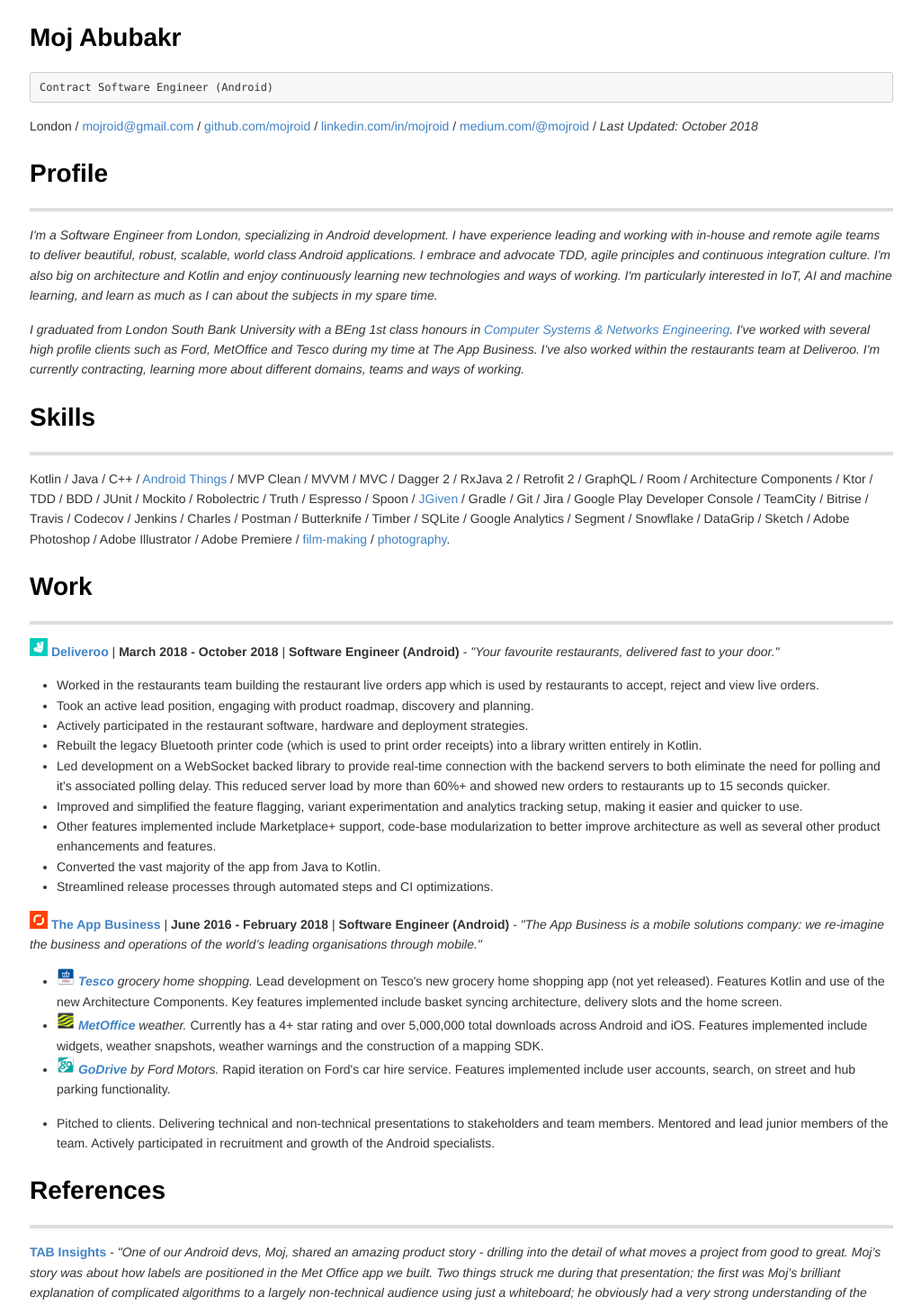
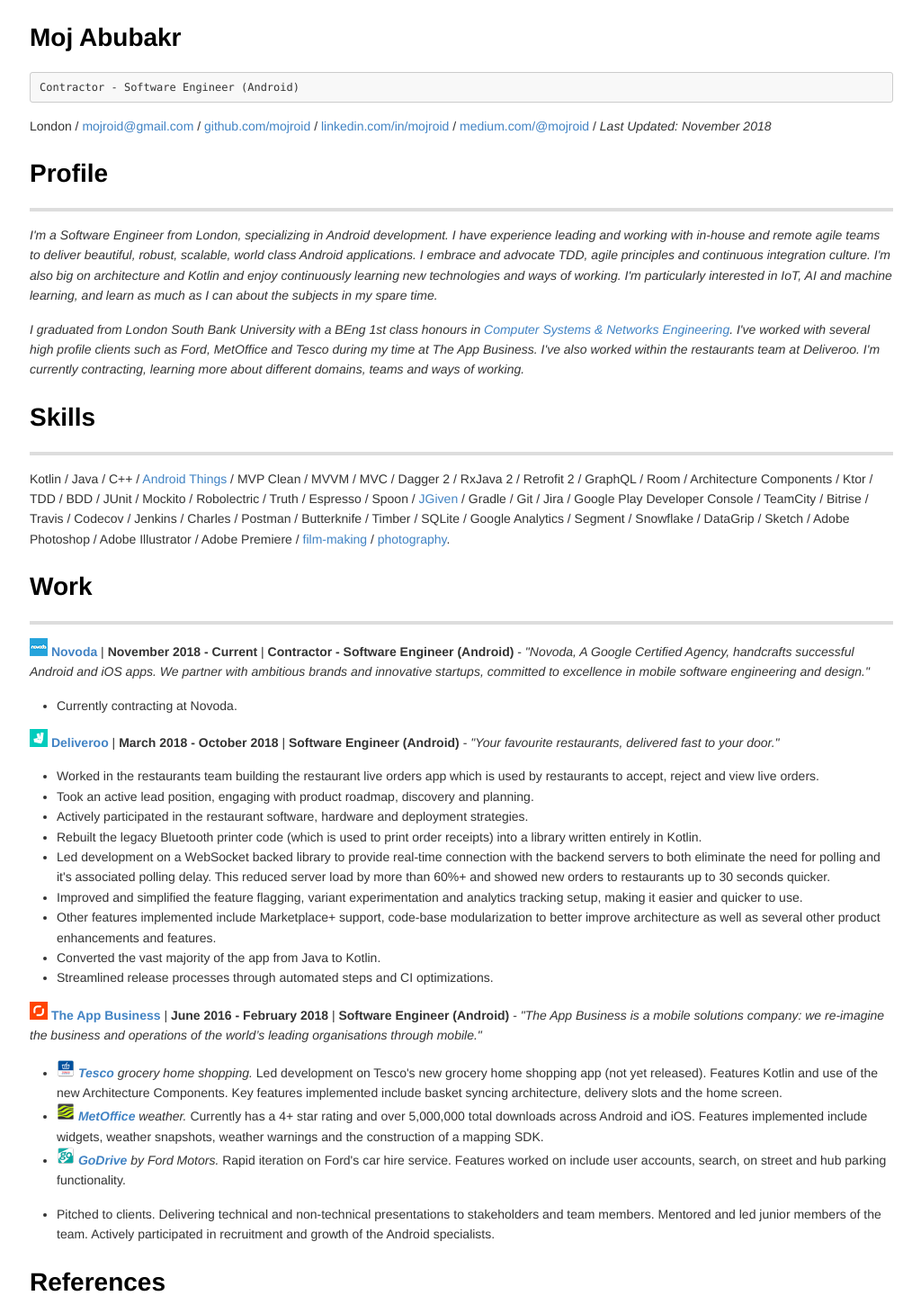
Before and after one commit to MojRoid/RESUME, a plain HTML site: page index.html in a window 1280 px wide. Shown: the top 1450 px of the page at 90% size, without its empty margins (127-1151 px from the left). Drawn offline with Linux system fonts and the light colour scheme.

Commit message:
:pencil2:

```diff
--- a/index.html
+++ b/index.html
@@ -292,10 +292,10 @@ img {
 </head>
 <body>
 <h1>Moj Abubakr</h1>
-<pre><code>Contract Software Engineer (Android)
+<pre><code>Contractor - Software Engineer (Android)
 </code></pre>
 
-<p>London / <a href="&#x6d;&#97;i&#108;&#116;&#111;&#x3a;&#x6d;&#111;&#x6a;&#114;&#111;&#105;&#100;&#x40;&#x67;&#109;a&#x69;&#108;&#46;&#x63;&#111;m">&#109;&#111;&#106;&#x72;&#x6f;&#105;&#100;&#64;&#103;&#109;&#x61;&#105;&#108;&#x2e;&#x63;o&#109;</a> / <a href="https://github.com/MojRoid">github.com/mojroid</a> / <a href="https://www.linkedin.com/in/mojroid">linkedin.com/in/mojroid</a> / <a href="https://medium.com/@mojroid">medium.com/@mojroid</a> / <em>Last Updated: October 2018</em></p>
+<p>London / <a href="&#x6d;&#97;i&#108;&#116;&#111;&#x3a;&#x6d;&#111;&#x6a;&#114;&#111;&#105;&#100;&#x40;&#x67;&#109;a&#x69;&#108;&#46;&#x63;&#111;m">&#109;&#111;&#106;&#x72;&#x6f;&#105;&#100;&#64;&#103;&#109;&#x61;&#105;&#108;&#x2e;&#x63;o&#109;</a> / <a href="https://github.com/MojRoid">github.com/mojroid</a> / <a href="https://www.linkedin.com/in/mojroid">linkedin.com/in/mojroid</a> / <a href="https://medium.com/@mojroid">medium.com/@mojroid</a> / <em>Last Updated: November 2018</em></p>
 <h1>Profile</h1>
 <hr />
 <p><em>I'm a Software Engineer from London, specializing in Android development. I have experience leading and working with in-house and remote agile teams to deliver beautiful, robust, scalable, world class Android applications. I embrace and advocate TDD, agile principles and continuous integration culture. I'm also big on architecture and Kotlin and enjoy continuously learning new technologies and ways of working. I'm particularly interested in IoT, AI and machine learning, and learn as much as I can about the subjects in my spare time.</em></p>
@@ -305,6 +305,11 @@ img {
 <p>Kotlin / Java / C++ / <a href="https://medium.com/@mojroid/the-quick-and-simple-guide-to-android-things-6592636e772f">Android Things</a> / MVP Clean / MVVM / MVC / Dagger 2 / RxJava 2 / Retrofit 2 / GraphQL / Room / Architecture Components / Ktor / TDD / BDD  / JUnit / Mockito / Robolectric / Truth / Espresso / Spoon / <a href="https://medium.com/@mojroid/quick-and-simple-overview-to-ui-automation-on-android-a4d5398482e4">JGiven</a> / Gradle / Git / Jira / Google Play Developer Console / TeamCity / Bitrise / Travis /  Codecov / Jenkins / Charles / Postman / Butterknife / Timber / SQLite / Google Analytics / Segment / Snowflake / DataGrip / Sketch / Adobe Photoshop / Adobe Illustrator / Adobe Premiere / <a href="https://www.youtube.com/watch?v=dLm-860kFT8">film-making</a> / <a href="http://moj-a.tumblr.com/">photography</a>.</p>
 <h1>Work</h1>
 <hr />
+<p><a href="https://deliveroo.co.uk/"><img src="./icons-20/novoda.png" alt="Novoda" /></a> <a href="https://novoda.com/"><strong>Novoda</strong></a> | <strong>November 2018 - Current</strong> | <strong>Contractor - Software Engineer (Android)</strong> - <em>&quot;Novoda, A Google Certified Agency, handcrafts successful Android and iOS apps. We partner with ambitious brands and innovative startups, committed to excellence in mobile software engineering and design.&quot;</em>
+</p>
+<ul>
+<li>Currently contracting at Novoda.</li>
+</ul>
 <p><a href="https://deliveroo.co.uk/"><img src="./icons-20/deliveroo.png" alt="Deliveroo" /></a> <a href="https://deliveroo.co.uk/"><strong>Deliveroo</strong></a> | <strong>March 2018 - October 2018</strong> | <strong>Software Engineer (Android)</strong> - <em>&quot;Your favourite restaurants, delivered fast to your door.&quot;</em>
 </p>
 <ul>
@@ -312,7 +317,7 @@ img {
 <li>Took an active lead position, engaging with product roadmap, discovery and planning.</li>
 <li>Actively participated in the restaurant software, hardware and deployment strategies.</li>
 <li>Rebuilt the legacy Bluetooth printer code (which is used to print order receipts) into a library written entirely in Kotlin.</li>
-<li>Led development on a WebSocket backed library to provide real-time connection with the backend servers to both eliminate the need for polling and it's associated polling delay. This reduced server load by more than 60%+ and showed new orders to restaurants up to 15 seconds quicker.</li>
+<li>Led development on a WebSocket backed library to provide real-time connection with the backend servers to both eliminate the need for polling and it's associated polling delay. This reduced server load by more than 60%+ and showed new orders to restaurants up to 30 seconds quicker.</li>
 <li>Improved and simplified the feature flagging, variant experimentation and analytics tracking setup, making it easier and quicker to use.</li>
 <li>Other features implemented include Marketplace+ support, code-base modularization to better improve architecture as well as several other product enhancements and features.</li>
 <li>Converted the vast majority of the app from Java to Kotlin.</li>
@@ -320,13 +325,13 @@ img {
 </ul>
 <p><a href="http://www.theappbusiness.com/"><img src="./icons-20/tab.png" alt="TAB" /></a> <a href="http://www.theappbusiness.com/"><strong>The App Business</strong></a> |  <strong>June 2016 - February 2018</strong> | <strong>Software Engineer (Android)</strong> - <em>&quot;The App Business is a mobile solutions company: we re-imagine the business and operations of the world’s leading organisations through mobile.&quot;</em></p>
 <ul>
-<li><a href="https://www.tesco.com"><img src="./icons-20/tesco.png" alt="Tesco" /></a> <em><a href="https://www.tesco.com"><strong>Tesco</strong></a> grocery home shopping.</em> Lead development on Tesco's new grocery home shopping app (not yet released). Features Kotlin and use of the new Architecture Components. Key features implemented include basket syncing architecture, delivery slots and the home screen.</li>
+<li><a href="https://www.tesco.com"><img src="./icons-20/tesco.png" alt="Tesco" /></a> <em><a href="https://www.tesco.com"><strong>Tesco</strong></a> grocery home shopping.</em> Led development on Tesco's new grocery home shopping app (not yet released). Features Kotlin and use of the new Architecture Components. Key features implemented include basket syncing architecture, delivery slots and the home screen.</li>
 <li><a href="https://play.google.com/store/apps/details?id=uk.gov.metoffice.weather.android"><img src="./icons-20/metoffice.png" alt="MetOffice" /></a> <em><a href="https://play.google.com/store/apps/details?id=uk.gov.metoffice.weather.android"><strong>MetOffice</strong></a> weather.</em> Currently has a 4+ star rating and over 5,000,000 total downloads across Android and iOS. Features implemented include widgets, weather snapshots, weather warnings and the construction of a mapping SDK.</li>
 <li>
-<p><a href="https://play.google.com/store/apps/details?id=com.ford.godrive"><img src="./icons-20/ford.png" alt="Ford-GoDrive" /></a> <em><a href="https://play.google.com/store/apps/details?id=com.ford.godrive"><strong>GoDrive</strong></a> by Ford Motors.</em> Rapid iteration on Ford's car hire service. Features implemented include user accounts, search, on street and hub parking functionality.</p>
+<p><a href="https://play.google.com/store/apps/details?id=com.ford.godrive"><img src="./icons-20/ford.png" alt="Ford-GoDrive" /></a> <em><a href="https://play.google.com/store/apps/details?id=com.ford.godrive"><strong>GoDrive</strong></a> by Ford Motors.</em> Rapid iteration on Ford's car hire service. Features worked on include user accounts, search, on street and hub parking functionality.</p>
 </li>
 <li>
-<p>Pitched to clients. Delivering technical and non-technical presentations to stakeholders and team members. Mentored and lead junior members of the team. Actively participated in recruitment and growth of the Android specialists.</p>
+<p>Pitched to clients. Delivering technical and non-technical presentations to stakeholders and team members. Mentored and led junior members of the team. Actively participated in recruitment and growth of the Android specialists.</p>
 </li>
 </ul>
 <h1>References</h1>
```
Also changed, not shown: icons-100/novoda.png (added), icons-20/novoda.png (added), 2 other files.
